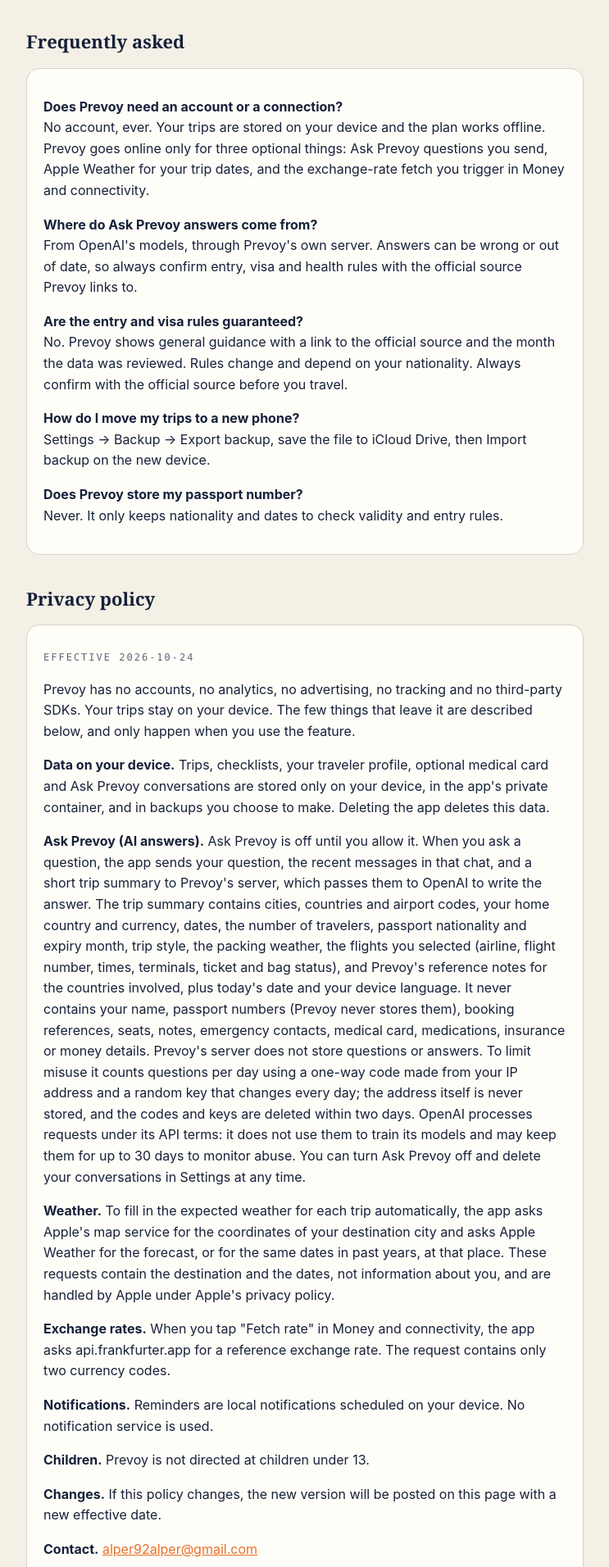
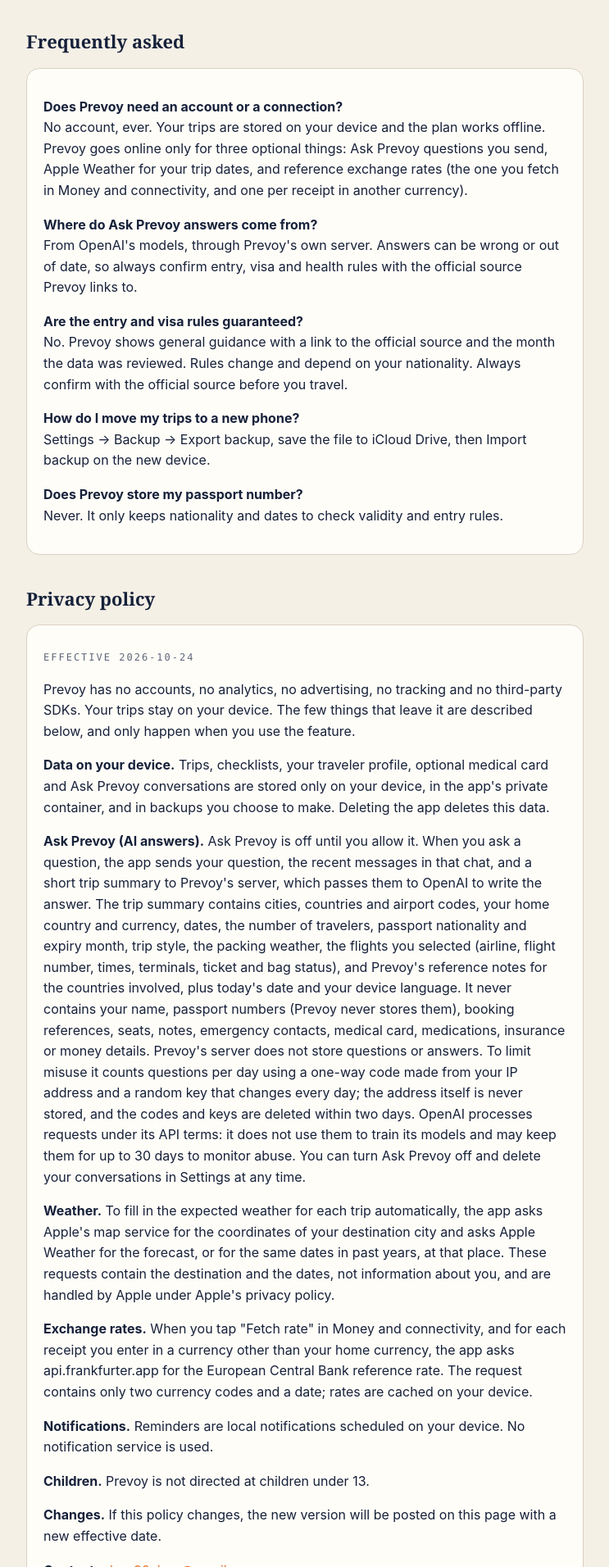
Before and after one commit to Alper-svg/prevoy-site, a plain HTML site: page index.html in a window 1280 px wide. Shown: the part 473-2385 px from the top of the page at 82% size, without its empty margins (268-1011 px from the left). Drawn offline with Linux system fonts and the light colour scheme.

Commit message:
Privacy: mention automatic reference-rate lookups for receipts
Prevoy 1.4+ converts receipts in another currency using ECB reference rates fetched per receipt date; the page now says so (two currency codes and a date per request, cached on the device).

```diff
--- a/index.html
+++ b/index.html
@@ -36,7 +36,7 @@ footer { margin-top:48px; font-size:13px; color:var(--muted); }
 </div>
 <h2>Frequently asked</h2>
 <div class="card">
-<p><strong>Does Prevoy need an account or a connection?</strong><br>No account, ever. Your trips are stored on your device and the plan works offline. Prevoy goes online only for three optional things: Ask Prevoy questions you send, Apple Weather for your trip dates, and the exchange-rate fetch you trigger in Money and connectivity.</p>
+<p><strong>Does Prevoy need an account or a connection?</strong><br>No account, ever. Your trips are stored on your device and the plan works offline. Prevoy goes online only for three optional things: Ask Prevoy questions you send, Apple Weather for your trip dates, and reference exchange rates (the one you fetch in Money and connectivity, and one per receipt in another currency).</p>
 <p><strong>Where do Ask Prevoy answers come from?</strong><br>From OpenAI's models, through Prevoy's own server. Answers can be wrong or out of date, so always confirm entry, visa and health rules with the official source Prevoy links to.</p>
 <p><strong>Are the entry and visa rules guaranteed?</strong><br>No. Prevoy shows general guidance with a link to the official source and the month the data was reviewed. Rules change and depend on your nationality. Always confirm with the official source before you travel.</p>
 <p><strong>How do I move my trips to a new phone?</strong><br>Settings → Backup → Export backup, save the file to iCloud Drive, then Import backup on the new device.</p>
@@ -49,7 +49,7 @@ footer { margin-top:48px; font-size:13px; color:var(--muted); }
 <p><strong>Data on your device.</strong> Trips, checklists, your traveler profile, optional medical card and Ask Prevoy conversations are stored only on your device, in the app's private container, and in backups you choose to make. Deleting the app deletes this data.</p>
 <p><strong>Ask Prevoy (AI answers).</strong> Ask Prevoy is off until you allow it. When you ask a question, the app sends your question, the recent messages in that chat, and a short trip summary to Prevoy's server, which passes them to OpenAI to write the answer. The trip summary contains cities, countries and airport codes, your home country and currency, dates, the number of travelers, passport nationality and expiry month, trip style, the packing weather, the flights you selected (airline, flight number, times, terminals, ticket and bag status), and Prevoy's reference notes for the countries involved, plus today's date and your device language. It never contains your name, passport numbers (Prevoy never stores them), booking references, seats, notes, emergency contacts, medical card, medications, insurance or money details. Prevoy's server does not store questions or answers. To limit misuse it counts questions per day using a one-way code made from your IP address and a random key that changes every day; the address itself is never stored, and the codes and keys are deleted within two days. OpenAI processes requests under its API terms: it does not use them to train its models and may keep them for up to 30 days to monitor abuse. You can turn Ask Prevoy off and delete your conversations in Settings at any time.</p>
 <p><strong>Weather.</strong> To fill in the expected weather for each trip automatically, the app asks Apple's map service for the coordinates of your destination city and asks Apple Weather for the forecast, or for the same dates in past years, at that place. These requests contain the destination and the dates, not information about you, and are handled by Apple under Apple's privacy policy.</p>
-<p><strong>Exchange rates.</strong> When you tap "Fetch rate" in Money and connectivity, the app asks api.frankfurter.app for a reference exchange rate. The request contains only two currency codes.</p>
+<p><strong>Exchange rates.</strong> When you tap "Fetch rate" in Money and connectivity, and for each receipt you enter in a currency other than your home currency, the app asks api.frankfurter.app for the European Central Bank reference rate. The request contains only two currency codes and a date; rates are cached on your device.</p>
 <p><strong>Notifications.</strong> Reminders are local notifications scheduled on your device. No notification service is used.</p>
 <p><strong>Children.</strong> Prevoy is not directed at children under 13.</p>
 <p><strong>Changes.</strong> If this policy changes, the new version will be posted on this page with a new effective date.</p>
```
